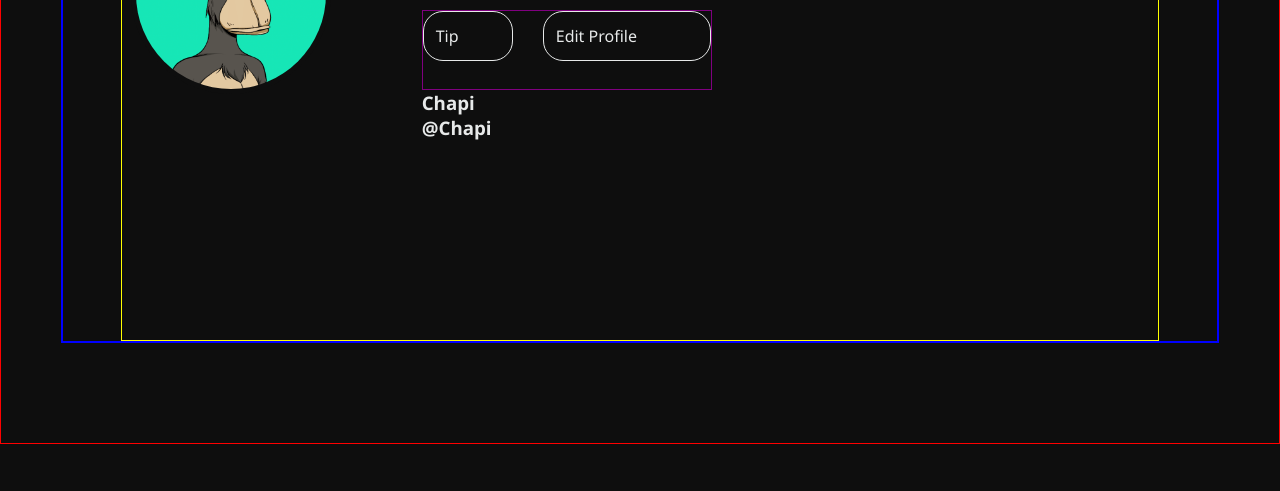
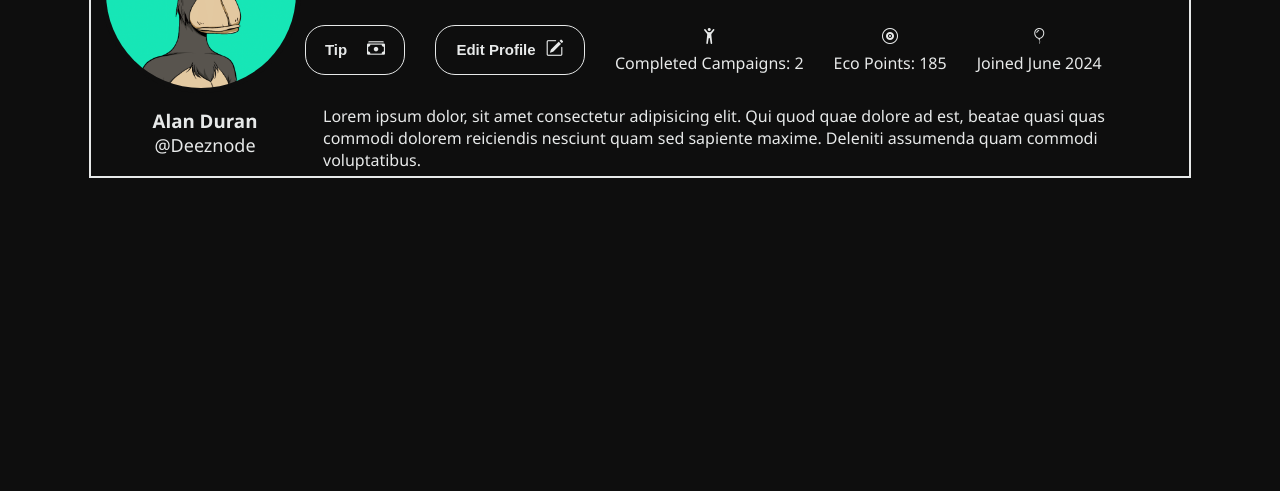
Before and after one commit to 0xdeeznode/somos, a Django app: page /profile/1 in a window 1280 px wide. Shown: the part 309-800 px from the top of the page. Run offline with Django 5.2, Linux system fonts and the light colour scheme; data comes from the database, SQL or seed files in the repository; both versions use the stored data as it was after the commit.

Commit message:
profile page header done init body

```diff
--- a/somoseco/static/somoseco/styles.css
+++ b/somoseco/static/somoseco/styles.css
@@ -16,9 +16,11 @@
 body {
     font-family: 'Segoe UI', Tahoma, Geneva, Verdana, sans-serif, sans-serif;
     background: var(--negro-color);
-
 }
 /* GLOBAL */
+button:hover {
+    cursor: pointer;
+}
 .section-container {
     display: flex;
     width: 100%;
@@ -28,7 +30,6 @@ body {
     gap: 20px;
     align-items: center;
     padding: 100px 60px;
-    border: 1px solid red;
 }
 /* ENDGLOBAL */
 .body-container {
@@ -66,14 +67,14 @@ a {
     gap: 1.5vw;
     list-style: none;
 }
-.nav-item{
+.navB-item{
     border: 1px solid var(--plata-color);
     border-radius: 1.5vw;
     padding: 1vw;
     background-color: var(--negro-color);
     transition: background-color 0.4s ease, border 0.4s ease, border-radius 0.4s ease;
 }
-.nav-item:hover {
+.navB-item:hover {
     background-color: var(--verde-color);
     border: 1px solid #04da3674;
     text-shadow: 2px 2px 4px var(--negro-color);
--- a/somoseco/static/somoseco/styles_profile.css
+++ b/somoseco/static/somoseco/styles_profile.css
@@ -10,12 +10,12 @@
     flex-direction: column;
     position: relative;
     align-items: center;
-    width: 100%;
+    width: 95%;
     color: var(--plata-color);
-    border: 2px solid blue;
+    border: 2px solid var(--plata-color);
 }
 .img-box {
-    width: 90%;
+    width: 100%;
     background-image: url("/static/images/default-banner.jpg");
 }
 .user-avatar {
@@ -30,38 +30,91 @@
 }
 .user-info {
     display: grid;
-    grid-template-columns: repeat(5, 290px);
-    grid-template-rows: repeat(4, 80px);
-    width: 90%;
-    padding: 10px;
-    border: 1px solid yellow;
+    grid-template-columns: repeat(8, 100px);
+    grid-template-rows: repeat(10, 15px);
+    width: 100%;
+    padding: 14px;
 }
 .controls {
-    grid-column: 2 / 3;
-    grid-row: 1 / 2;
+    grid-column: 3 / 10;
+    grid-row: 1 / 6;
     display: flex;
+    justify-content: start;
+    align-items: center;
     gap: 30px;
-    border: 1px solid purple;
-    list-style: none;
 }
-.controls li {
+.controls button {
     display: flex;
     align-items: center;
     text-align: center;
     border-radius: 20px;
-    padding: 12px;
+    padding: 14px;
+    color: var(--plata-color);
     border: 1px solid var(--plata-color);
-    cursor: pointer;
+    background: none;
+    font-weight: 600;
 }
-.controls li:nth-of-type(1) {
+.tip-button {
+    display: flex;
+    align-items: center;
+    justify-content: center;
+    gap: 20px;
+    font-size: 15px;
     height: 50px;
     width: 100px;
 }
-.controls li:nth-of-type(2) {
+.tip-button i {
+    font-size: 18px;
+}
+.edit-profile-button {
+    display: flex;
+    align-items: center;
+    justify-content: center;
+    font-size: 15px;
+    gap: 10px;
     height: 50px;
-    width: 190px;
+    width: 150px;
+}
+.edit-profile-button i{
+    font-size: 18px;
+}
+.stats {
+    display: flex;
+    flex-direction: column;
+    align-items: center;
+    gap: 5px;
 }
 .names {
-    grid-column: 2 / 3;
-    grid-row: 2 / 3;
+    grid-column: 1 / 3;
+    grid-row: 7 / 11;
+    display: flex;
+    flex-direction: column;
+    align-items: center;
+    justify-content: center;
 }
+.bio {
+    display: flex;
+    justify-content: center;
+    align-items: center;
+    grid-column: 3 / 10;
+    grid-template-rows: 7 / 11;
+    padding: 18px;
+    height: fit-content;
+}
+.names h3:nth-of-type(2) {
+    font-size: 23px;
+    font-weight: 300;
+}
+.names h3:nth-of-type(2) {
+    font-size: 18px;
+    font-weight: 300;
+}
+.user-posts {
+    display: flex;
+    flex-direction: column;
+    align-items: center;
+    width: 95%;
+    gap: 10px;
+    padding: 10px;
+    border: 2px solid var(--plata-color);
+}
--- a/somoseco/templates/somoseco/layout.html
+++ b/somoseco/templates/somoseco/layout.html
@@ -6,7 +6,7 @@
         <title>SOMOS {% block title %}{% endblock %}</title>
         <meta charset="UTF-8">
         <meta name="viewport" content="width=device-width, initial-scale=1">
-        <link rel="stylesheet" href="https://cdnjs.cloudflare.com/ajax/libs/font-awesome/6.0.0-beta3/css/all.min.css">
+        <link rel="stylesheet" href="https://cdn.jsdelivr.net/npm/bootstrap-icons/font/bootstrap-icons.css">
         <link rel="stylesheet" href="{% static 'somoseco/styles.css' %}">
         {% block styles %}
         {% endblock %}
@@ -17,31 +17,31 @@
             <div class="navSection">
                 <ul>
                     {% if user.is_authenticated %}
-                        <a class="nav-link" href="{% url 'somoseco:profile' user_id=user.id %}">
-                            <li class="nav-item">
+                        <a href="{% url 'somoseco:profile' user_id=user.id %}">
+                            <li class="navB-item">
                                 <strong>{{ user.username }}</strong>
                             </li>
                         </a>
                     {% endif %}
                     {% if user.is_authenticated %}
-                        <a class="nav-link" href="{% url 'somoseco:index' %}">
-                            <li class="nav-item">
+                        <a href="{% url 'somoseco:index' %}">
+                            <li class="navB-item">
                                 Campaigns
                             </li>
                         </a>
-                        <a class="nav-link" href="{% url 'somoseco:logout' %}">
-                            <li class="nav-item">
+                        <a href="{% url 'somoseco:logout' %}">
+                            <li class="navB-item">
                                 Log Out
                             </li>
                         </a>
                     {% else %}
-                    <a class="nav-link" href="{% url 'somoseco:login' %}">
-                        <li class="nav-item">
+                    <a href="{% url 'somoseco:login' %}">
+                        <li class="navB-item">
                             Log In
                         </li>
                     </a>
-                    <a class="nav-link" href="{% url 'somoseco:signup' %}">
-                        <li class="nav-item">
+                    <a href="{% url 'somoseco:signup' %}">
+                        <li class="navB-item">
                             Sign Up
                         </li>
                     </a>
--- a/somoseco/templates/somoseco/profile.html
+++ b/somoseco/templates/somoseco/profile.html
@@ -16,15 +16,34 @@
                 <img class="user-avatar" src="/static/images/default-avatar.png" alt="BAYC default pfp image">
             </div>
             <div class="user-info">
-                <ul class="controls">
-                    <li>Tip</li>
-                    <li>Edit Profile</li>
-                </ul>
+                <div class="controls">
+                    <button class="tip-button">Tip <i class="bi bi-cash-stack"></i></button>
+                    <button class="edit-profile-button">Edit Profile <i class="bi bi-pencil-square"></i></button>
+                    <div class="stats">
+                        <i class="bi bi-person-arms-up"></i>
+                        <p>Completed Campaigns: 2</p>
+                    </div>
+                    <div class="stats">
+                        <i class="bi bi-vinyl"></i>
+                        <p>Eco Points: 185</p>
+                    </div>
+                    <div class="stats">
+                        <i class="bi bi-balloon"></i>
+                        <p>Joined June 2024</p>
+                    </div>
+                </div>
                 <div class="names">
-                    <h3>{{ user }}</h3>
-                    <h3>@{{ user }}</h3>
+                    <h3>Alan Duran</h3>
+                    <h3>@Deeznode</h3>
+                </div>
+                <div class="bio">
+                   <p>Lorem ipsum dolor, sit amet consectetur adipisicing elit. Qui quod quae dolore ad est, beatae quasi quas commodi dolorem reiciendis nesciunt quam sed sapiente maxime. Deleniti assumenda quam commodi voluptatibus.</p>
                 </div>
             </div>
         </div>
+        <div class="user-campaign">
+
+
+        </div>
     </section>
 {% endblock %}
```
Also changed, not shown: db.sqlite3.
